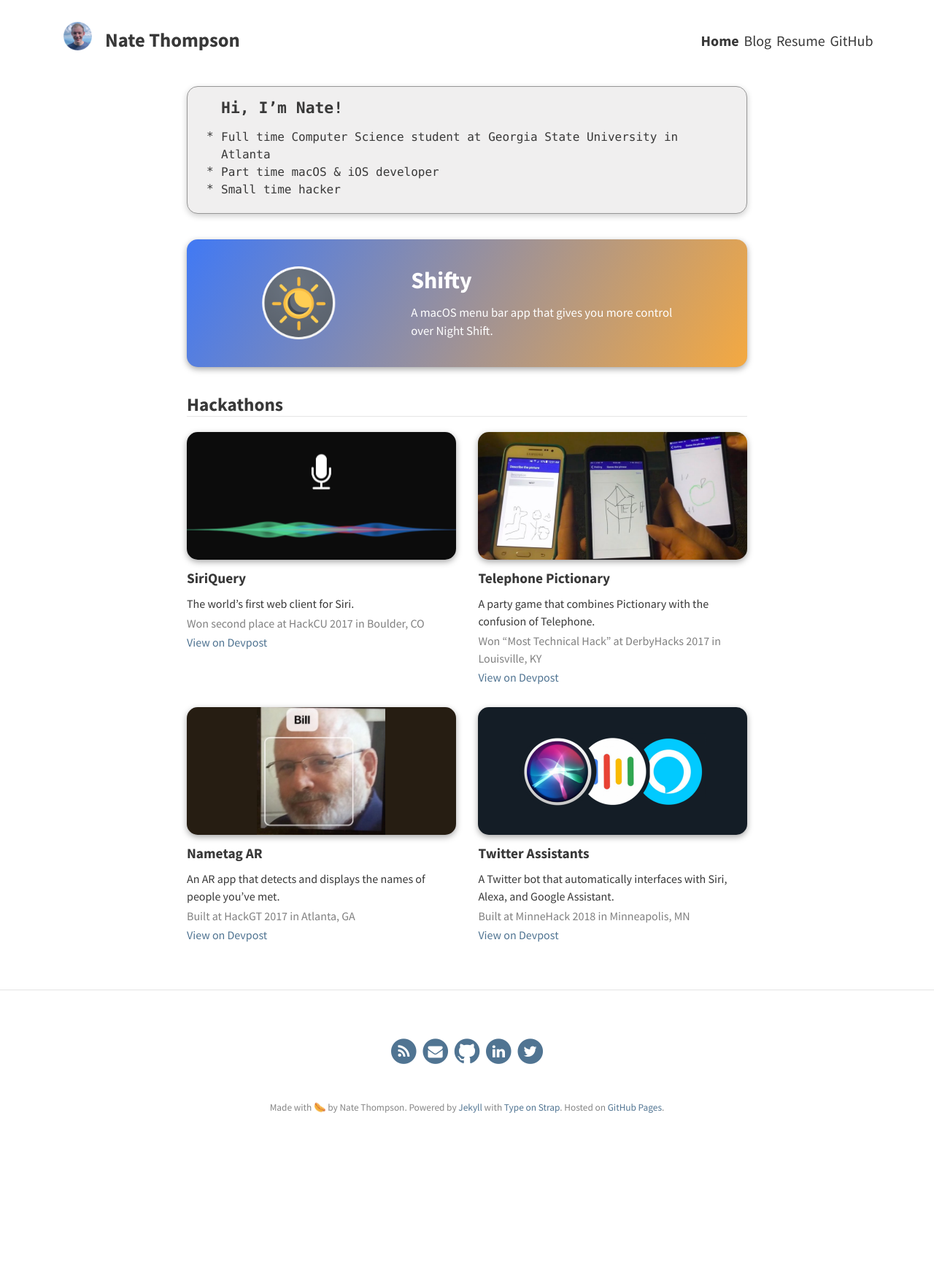
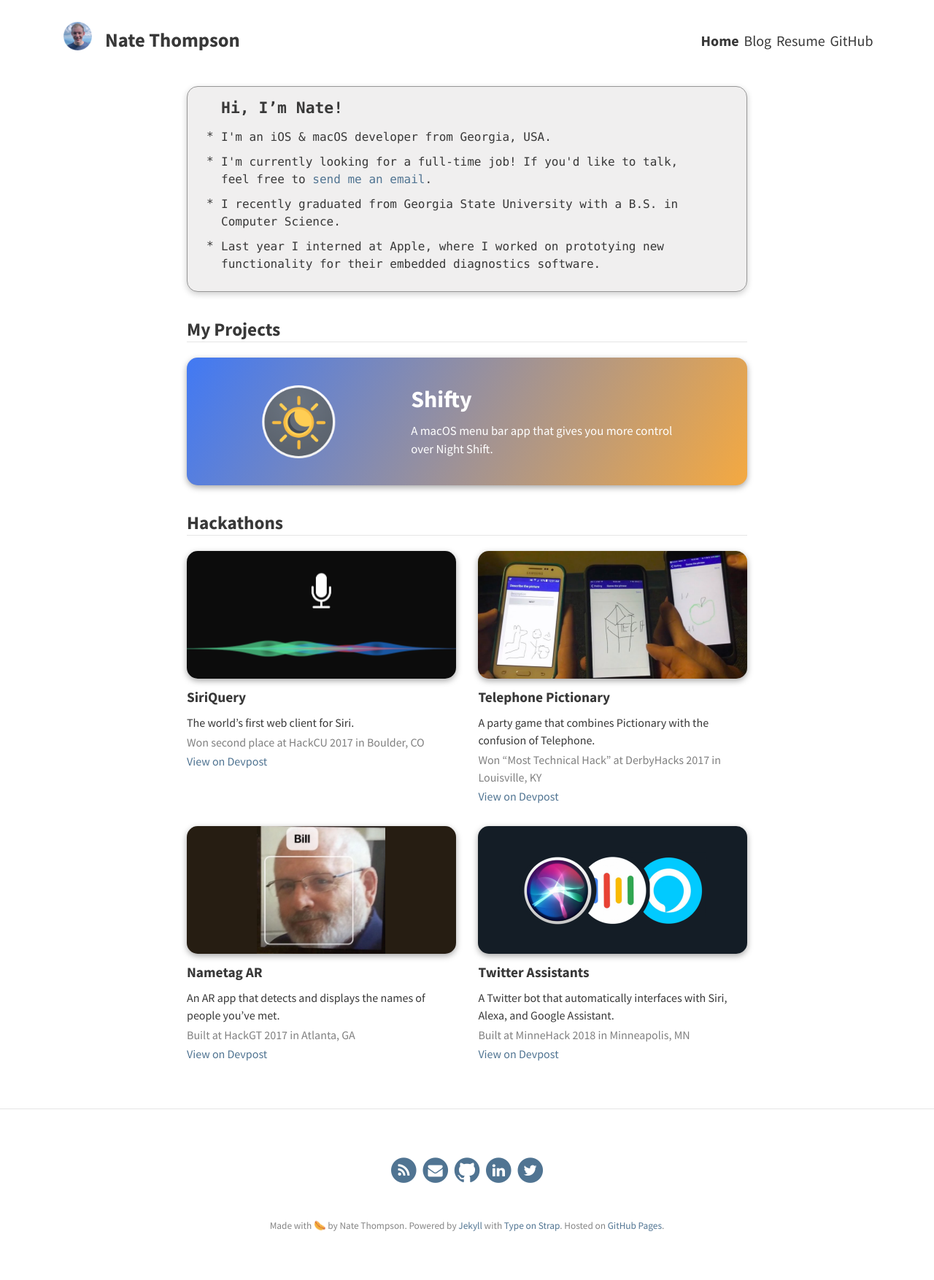
Before and after one commit to thompsonate/natethompson.io, a Jekyll site: the page built from index.html, in a window 1280 px wide. Shown: the whole page at 73% size. Built offline with Jekyll 4.4.1, drawn with Linux system fonts in a browser that asks for light colours; before the commit the page ends 1592 px from its top, so only the background shows below that.

Commit message:
update bio

```diff
--- a/_sass/layouts/_index.scss
+++ b/_sass/layouts/_index.scss
@@ -104,7 +104,6 @@ article {
 .bio {
   margin-bottom: 35px;
   padding: 0 6%;
-  height: 175px;
   width: 100%;
 
   background-color: #f0efef;
@@ -139,6 +138,7 @@ article {
   }
   li {
     margin: 0;
+    padding-bottom: 10px;
     font-size: 12pt;
     font-family: "Menlo", "Consolas", monospace;
     position: relative;
@@ -153,8 +153,22 @@ article {
 }
 
 
+h3 {
+  margin-bottom: 0;
+  @media (max-width: $break) {
+      font-size: 20pt;
+  }
+}
+hr {
+  margin: 0;
+}
+
+
+.projects {
+  margin-bottom: 35px;
+}
 .project-large {
-  margin: 35px 0;
+  margin: 20px 0px;
   height: 175px;
   width: 100%;
   position: relative;
@@ -232,20 +246,6 @@ article {
     }
   }
 }
-
-
-.hackathons {
-  h3 {
-    margin-bottom: 0;
-    @media (max-width: $break) {
-        font-size: 20pt;
-    }
-  }
-  hr {
-    margin: 0;
-  }
-}
-
 
 .project-grid {
   display: flex;
--- a/index.html
+++ b/index.html
@@ -5,15 +5,19 @@ nav_title: Home
 nav_order: 1
 ---
 
-<div class="bio">
+<section class="bio">
   <h4>Hi, I’m Nate!</h4>
   <ul>
-    <li>Full time Computer Science student at Georgia State University in Atlanta</li>
-    <li>Part time macOS & iOS developer</li>
-    <li>Small time hacker</li>
+    <li>I'm an iOS & macOS developer from Georgia, USA.</li>
+    <li>I'm currently looking for a full-time job! If you'd like to talk, feel free to <a href="mailto:nate@natethompson.io">send me an email</a>.</li>
+    <li>I recently graduated from Georgia State University with a B.S. in Computer Science.</li>
+    <li>Last year I interned at Apple, where I worked on prototying new functionality for their embedded diagnostics software.</li>
   </ul>
-</div>
+</section>
 
+<section class="projects">
+  <h3>My Projects</h3>
+  <hr>
   {% assign projects = site.data.projects.large %}
   {% for project in projects %}
   <div class="project-large" style="
@@ -24,7 +28,7 @@ nav_order: 1
       {% else %}
       background-image: url({{ project.image.url }});
       {% endif %}
-  "}</style>
+  ">
     <div>
       <div class="project-icon"><img src="{{ site.baseurl }}{{ project.icon.url }}" alt="{{ project.icon.alt }}"></div>
       <div class="project-text">
@@ -39,9 +43,9 @@ nav_order: 1
     </div>
   </div>
   {% endfor %}
+</section>
 
-
-<div class="hackathons">
+<section class="hackathons">
   <h3>Hackathons</h3>
   <hr>
   <div class="project-grid">
@@ -62,4 +66,4 @@ nav_order: 1
     <a href="{{ project.link.url }}">{{ project.link.title }}</a>
   </div>
 {% endfor %}
-</div>
+</section>
```
Lines whose indentation alone changed are shown as unchanged.
